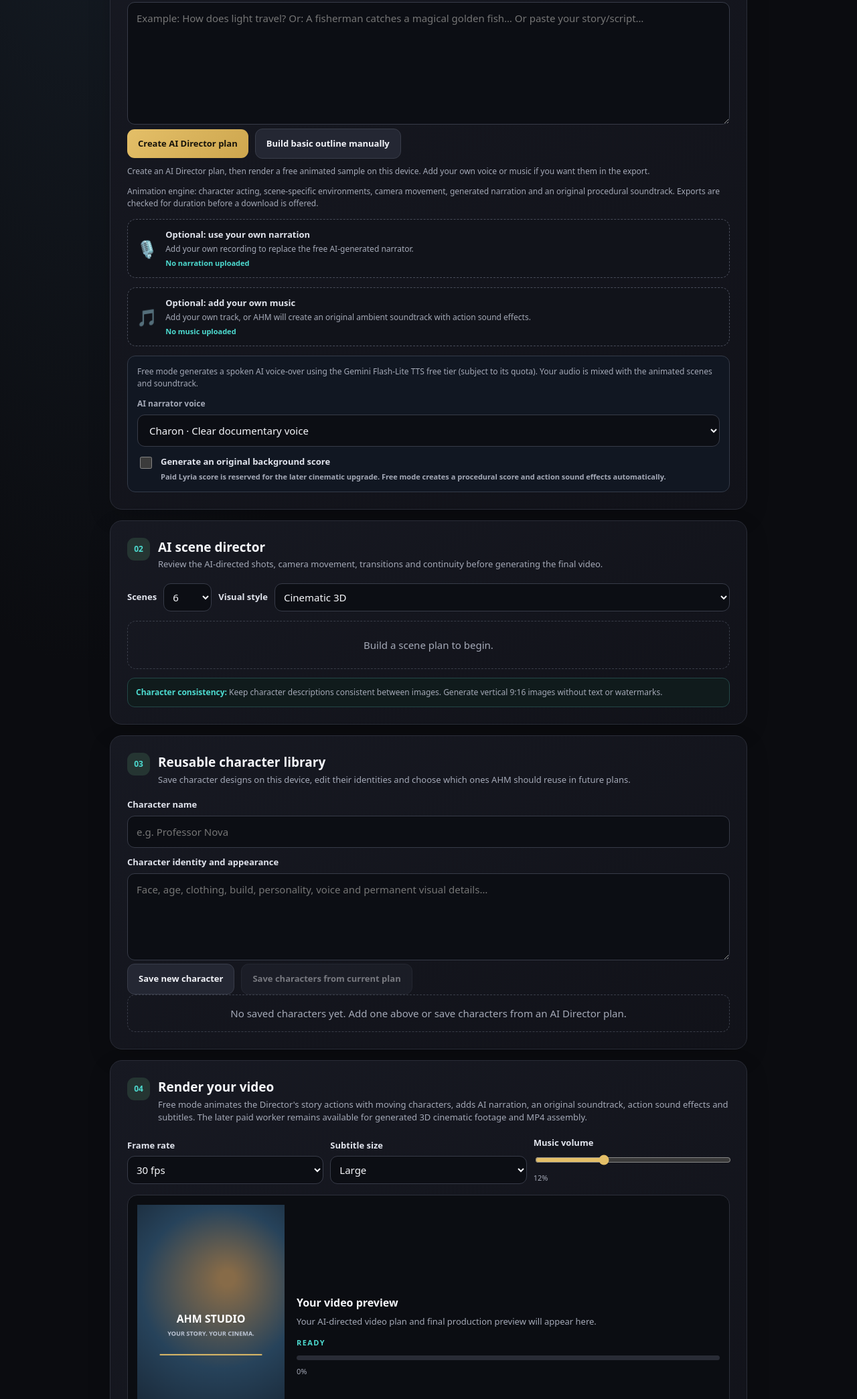
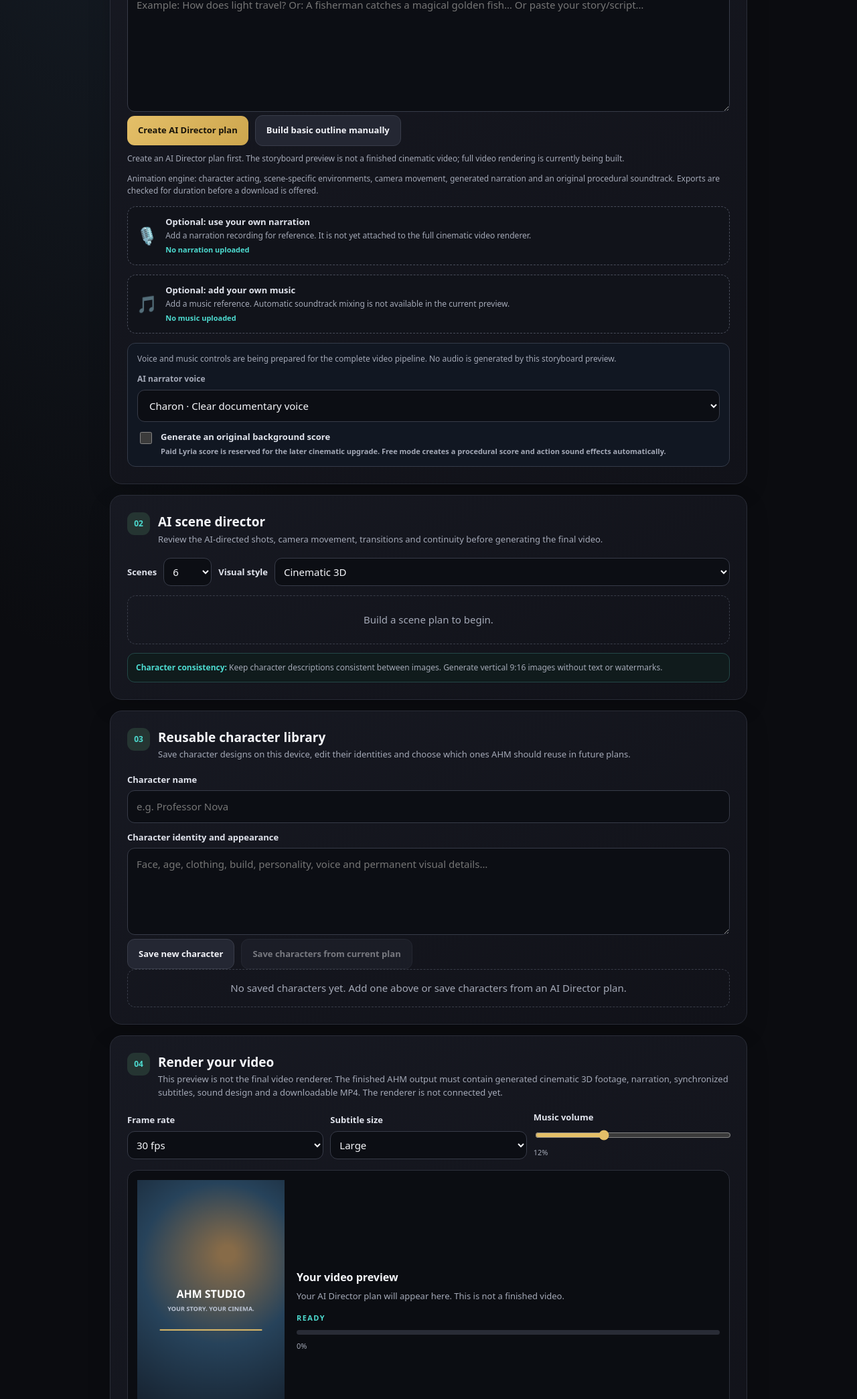
Before and after one commit to socialboosthub/Lock, a website: page public/index.html in a window 1280 px wide. Shown: the part 711-2800 px from the top of the page at 67% size. Drawn offline with Linux system fonts and the light colour scheme; no server answers.

Commit message:
Remove misleading free sample claims from AHM preview

```diff
--- a/public/index.html
+++ b/public/index.html
@@ -25,7 +25,7 @@
 
       <div class="notice">
         <strong>Production status:</strong>
-        The Gemini AI Director key is configured. The cinematic video worker, narrator rendering and private storage still need their production credentials. The complete workflow is implemented in the development branch; AHM will never label a storyboard or placeholder as a finished video.
+        Gemini can create the story and scene plan. Full cinematic video rendering is not connected yet. AHM will not label a storyboard, moving graphic or placeholder as your finished video.
       </div>
       <p id="providerStatus" class="hint">Checking production connections…</p>
 
@@ -53,13 +53,13 @@
         <button id="aiStoryBtn" class="primary">Create AI Director plan</button>
         <button id="sceneBtn" class="secondary">Build basic outline manually</button>
       </div>
-      <p id="aiStoryStatus" class="hint" role="status">Create an AI Director plan, then render a free animated sample on this device. Add your own voice or music if you want them in the export.</p>
+      <p id="aiStoryStatus" class="hint" role="status">Create an AI Director plan first. The storyboard preview is not a finished cinematic video; full video rendering is currently being built.</p>
 
       <label class="uploadBox" for="voiceFile">
         <span class="uploadIcon">🎙️</span>
         <span>
           <strong>Optional: use your own narration</strong>
-          <small>Add your own recording to replace the free AI-generated narrator.</small>
+          <small>Add a narration recording for reference. It is not yet attached to the full cinematic video renderer.</small>
           <em id="voiceName">No narration uploaded</em>
         </span>
       </label>
@@ -69,14 +69,14 @@
         <span class="uploadIcon">🎵</span>
         <span>
           <strong>Optional: add your own music</strong>
-          <small>Add your own track, or AHM will create an original ambient soundtrack with action sound effects.</small>
+          <small>Add a music reference. Automatic soundtrack mixing is not available in the current preview.</small>
           <em id="musicName">No music uploaded</em>
         </span>
       </label>
       <input class="hiddenInput" id="musicFile" type="file" accept="audio/*">
 
       <div class="audioProductionSettings">
-        <p class="smallNote">Free mode generates a spoken AI voice-over using the Gemini Flash-Lite TTS free tier (subject to its quota). Your audio is mixed with the animated scenes and soundtrack.</p>
+        <p class="smallNote">Voice and music controls are being prepared for the complete video pipeline. No audio is generated by this storyboard preview.</p>
         <label for="voiceStyle">AI narrator voice</label>
         <select id="voiceStyle">
           <option value="Charon" selected>Charon · Clear documentary voice</option>
@@ -160,7 +160,7 @@
         <span class="step">04</span>
         <div>
           <h2>Render your video</h2>
-          <p>Free mode animates the Director's story actions with moving characters, adds AI narration, an original soundtrack, action sound effects and subtitles. The later paid worker remains available for generated 3D cinematic footage and MP4 assembly.</p>
+          <p>This preview is not the final video renderer. The finished AHM output must contain generated cinematic 3D footage, narration, synchronized subtitles, sound design and a downloadable MP4. The renderer is not connected yet.</p>
         </div>
       </div>
 
@@ -194,7 +194,7 @@
 
         <div class="previewInfo">
           <strong id="previewTitle">Your video preview</strong>
-          <p id="previewCaption">Your AI-directed video plan and final production preview will appear here.</p>
+          <p id="previewCaption">Your AI Director plan will appear here. This is not a finished video.</p>
           <div id="renderStatus" class="status">READY</div>
           <div class="progressTrack"><div id="progressBar"></div></div>
           <small id="progressText">0%</small>
@@ -202,7 +202,7 @@
       </div>
 
       <div class="row wrap renderButtons">
-        <button id="previewBtn" class="secondary">Preview full animation</button>
+        <button id="previewBtn" class="secondary">Preview storyboard motion (not final video)</button>
         <button id="renderBtn" class="primary" disabled>Create AI Director plan first</button>
         <button id="cancelBtn" class="secondary" disabled>Cancel</button>
       </div>
@@ -236,7 +236,7 @@
     <footer>AHM STUDIO · FREE-FIRST AI STORY VIDEO MAKER</footer>
   </main>
 
-  <script src="/app.js"></script>
+  <script src="/app.js?v=20261107-director-fix"></script>
   <script src="/story-animation.js"></script>
 </body>
         </html>
```
